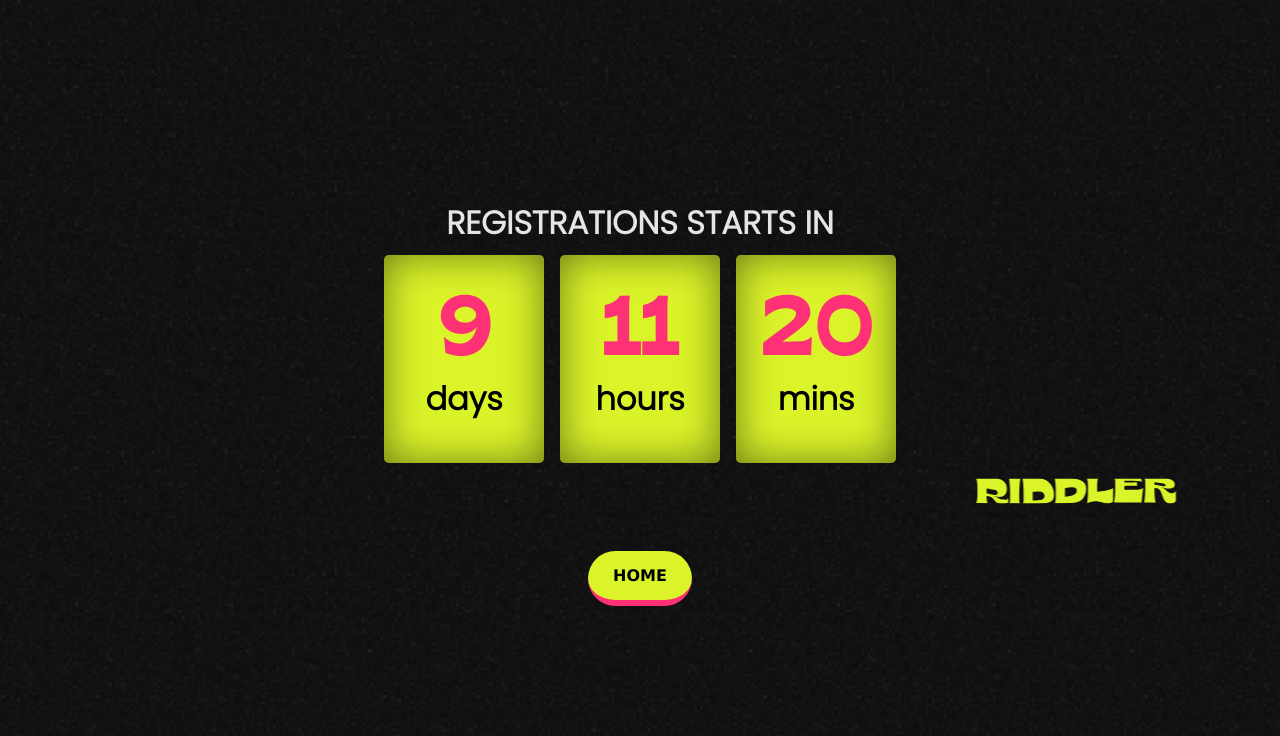
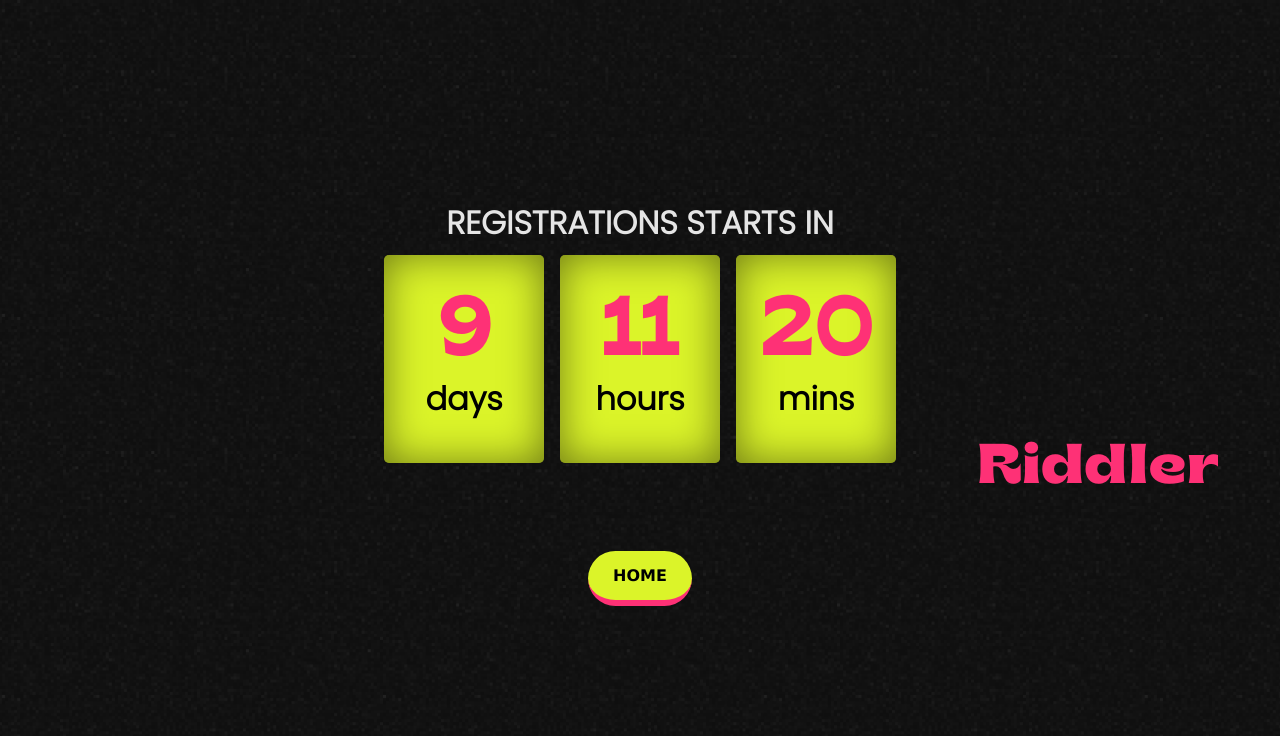
Before and after one commit to csivitu/riddler-frontend-2021, a React (Create React App) app in the folder riddler/: page /countdown in a window 1280 px wide. Shown: the top 736 px of the page. Built offline with nearby package versions, Linux system fonts and the light colour scheme.

Commit message:
fix: change timer logo to text

```diff
--- a/riddler/src/components/registration-pages/timer/Timer.css
+++ b/riddler/src/components/registration-pages/timer/Timer.css
@@ -1,4 +1,8 @@
 @import url("https://fonts.googleapis.com/css2?family=Poppins:wght@300&display=swap");
+@font-face {
+  font-family: 'Brice-Bold';
+  src: url('./assets/Brice-Bold.otf');
+}
 
 .timer-bg {
   /* The image used */
@@ -12,18 +16,17 @@
   background-repeat: no-repeat;
   background-size: cover;
   position: relative;
-  z-index: 1;
 
   display: flex;
   align-items: center;
   justify-content: center;
+  overflow:hidden;
 }
 
 .screensaver {
   position: absolute;
   top: 0;
   left: 0;
-  z-index: -1;
   -webkit-animation: screensaver 5s linear infinite alternate;
   animation: screensaver 5s linear infinite alternate;
 }
@@ -31,6 +34,10 @@
 .screensaver-logo {
   width: 200px;
   height: 100px;
+  color: #FE3176;
+  font-family: 'Brice-Bold';
+  font-size: 3.5rem;
+  font-weight: 500;
   -webkit-animation: screensaver-logo 4s linear infinite alternate;
   animation: screensaver-logo 4s linear infinite alternate;
 }
--- a/riddler/src/components/registration-pages/timer/Timers.jsx
+++ b/riddler/src/components/registration-pages/timer/Timers.jsx
@@ -68,7 +68,8 @@ function Timer() {
 
     <div className="timer-bg">
       <div class='screensaver'>
-        <img class="screensaver-logo" src={ScreensaverRiddlerLogo} alt="riddler logo" />
+        <p className="screensaver-logo">Riddler</p>
+        {/* <img class="screensaver-logo" src={ScreensaverRiddlerLogo} alt="riddler logo" /> */}
       </div>
       <div className="TimerContainer">
 
```
Also changed, not shown: riddler/src/components/registration-pages/timer/assets/Brice-Bold.otf (added).
